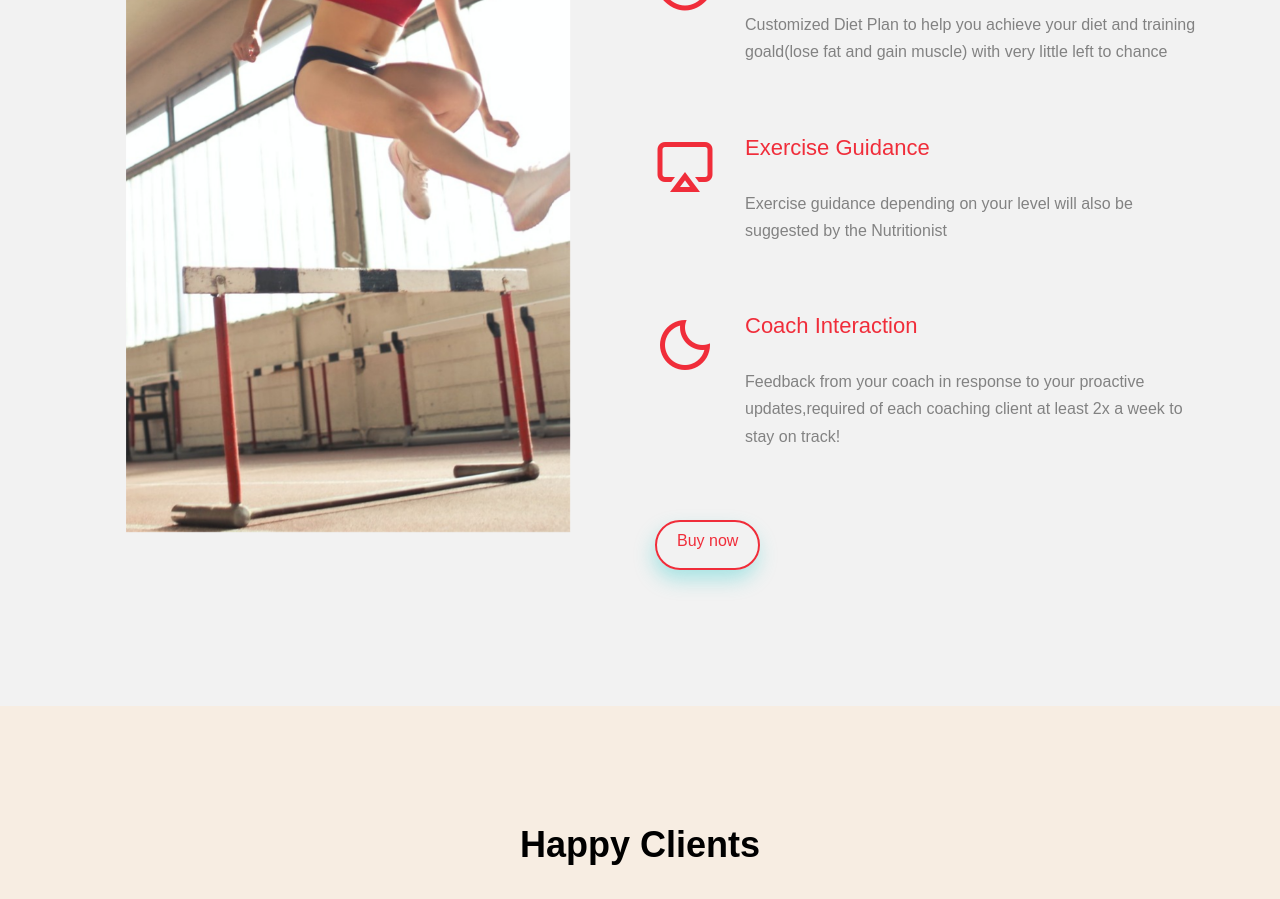
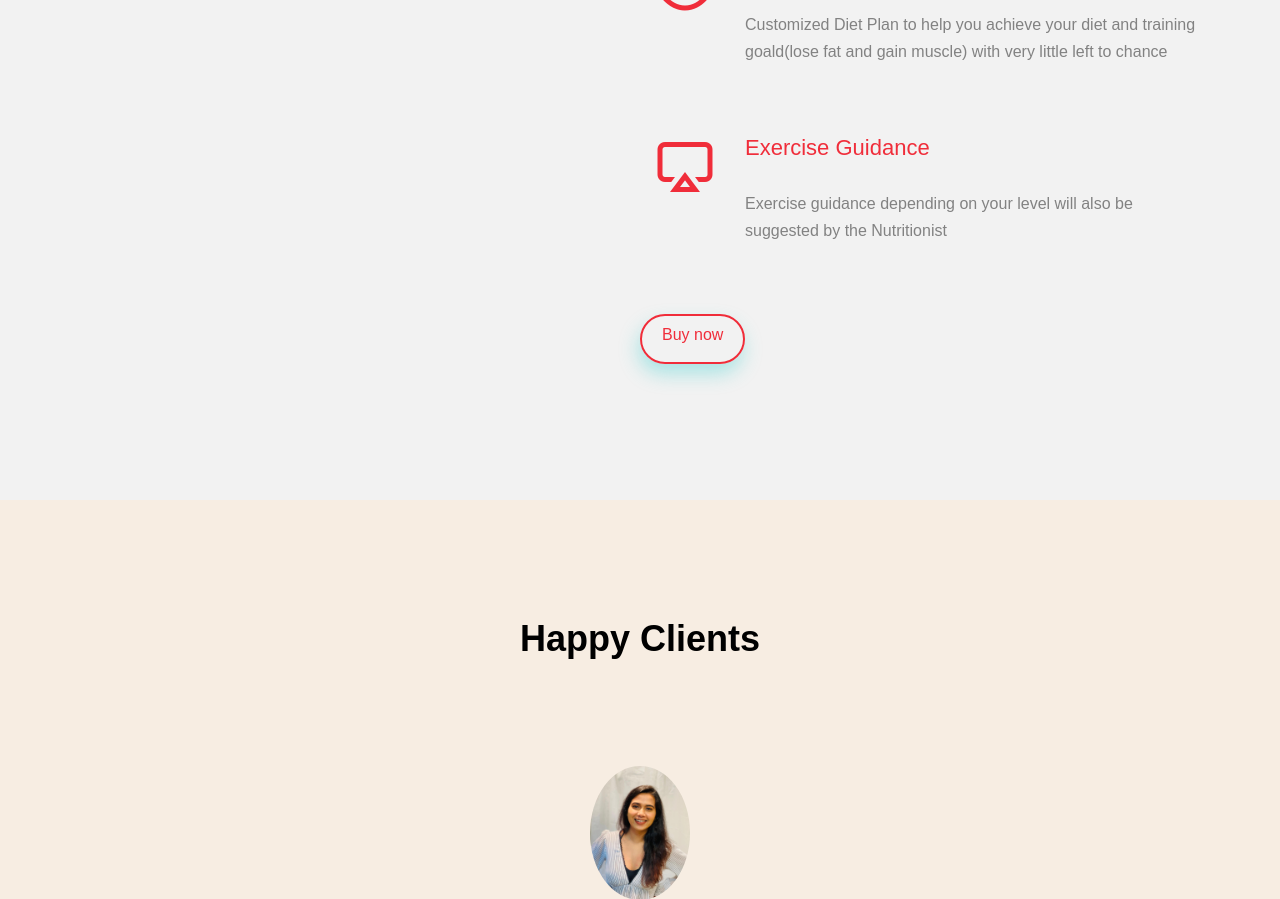
Before and after one commit to hrishavjha/Gym, a Django app: page /product/1 in a window 1280 px wide. Shown: the part 1338-2237 px from the top of the page. Run offline with Django 3.2, Linux system fonts and the light colour scheme; data comes from the database, SQL or seed files in the repository; both versions use the stored data as it was after the commit; some libraries are stand-ins or nearby versions; some web fonts are replaced.

Commit message:
Newly Updated Product Model

```diff
--- a/gym/settings.py
+++ b/gym/settings.py
@@ -41,6 +41,7 @@ INSTALLED_APPS = [
     'services',
     'account',
     'dashboard',
+    'products',
 ]
 
 CRISPY_TEMPLATE_PACK = 'bootstrap4'
--- a/templates/products/product.html
+++ b/templates/products/product.html
@@ -52,7 +52,7 @@
 			<div class="row">
 				<div class="col-md-6">
 					<div class="test">
-						<img class="img-responsive" src="{% static 'images/pcos.jpeg' %}" alt="test">
+						<img class="img-responsive" src="../../media/{{ product.img }}" alt="test">
 					</div>
 				</div>
 				<div class="col-md-6">
@@ -62,8 +62,8 @@
 								<span class="icon">
 									<i class="icon-image"></i>
 								</span>
-								<h3>Expert Guidance</h3>
-								<p>Work 1:1 with a Sports Nutritionist. Usually  PhD candidate or Nutritionist to National/Olympic Teams</p>
+								<h3>{{ product.head1 }}</h3>
+								<p>{{ product.desc1 }}</p>
 							</div>
 						</div>
 						<div class="col-md-12 col-sm-12">
@@ -71,8 +71,8 @@
 								<span class="icon">
 									<i class="icon-eye"></i>
 								</span>
-								<h3>Customized Diet Plan</h3>
-								<p>Customized Diet Plan to help you achieve your diet and training goald(lose fat and gain muscle) with very little left to chance</p>
+								<h3>{{ product.head2 }}</h3>
+								<p>{{ product.desc2 }}</p>
 							</div>
 						</div>
 						<div class="col-md-12 col-sm-12">
@@ -80,20 +80,11 @@
 								<span class="icon">
 									<i class="icon-air-play"></i>
 								</span>
-								<h3>Exercise Guidance</h3>
-								<p>Exercise guidance depending on your level will also be suggested by the Nutritionist</p>
+								<h3>{{ product.head3 }}</h3>
+								<p>{{ product.desc3 }}</p>
 							</div>
 						</div>
-						<div class="col-md-12 col-sm-12">
-							<div class="feature-center animate-box" data-animate-effect="fadeIn">
-								<span class="icon">
-									<i class="icon-moon"></i>
-								</span>
-								<h3>Coach Interaction</h3>
-								<p>Feedback from your coach in response to your proactive updates,required of each coaching client at least 2x a week to stay on track!</p>
-							</div>
-											<p><a class="btn btn-primary btn-outline with-arrow" href="https://rzp.io/l/month-diet-plan">Buy now <i class="icon-arrow-right"></i></a></p>
-
+                        <p><a class="btn btn-primary btn-outline with-arrow" href="{{ product.buyLink }}">Buy now<i class="icon-arrow-right"></i></a></p>
 						</div>
 					</div>
 				</div>
```
Also changed, not shown: db.sqlite3, services/migrations/0001_initial.py (added), services/migrations/0002_service_img.py (added), services/migrations/__init__.py (added).
